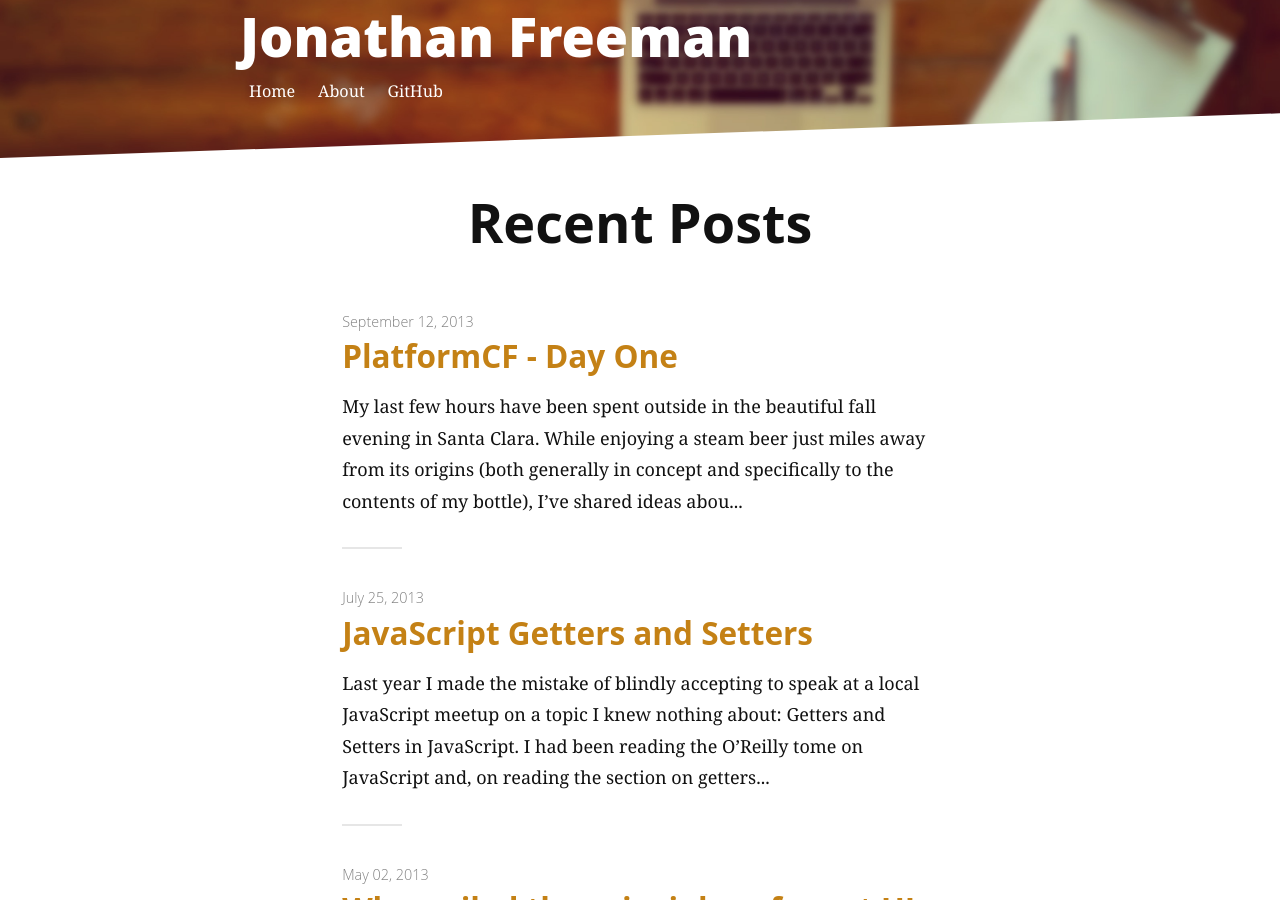
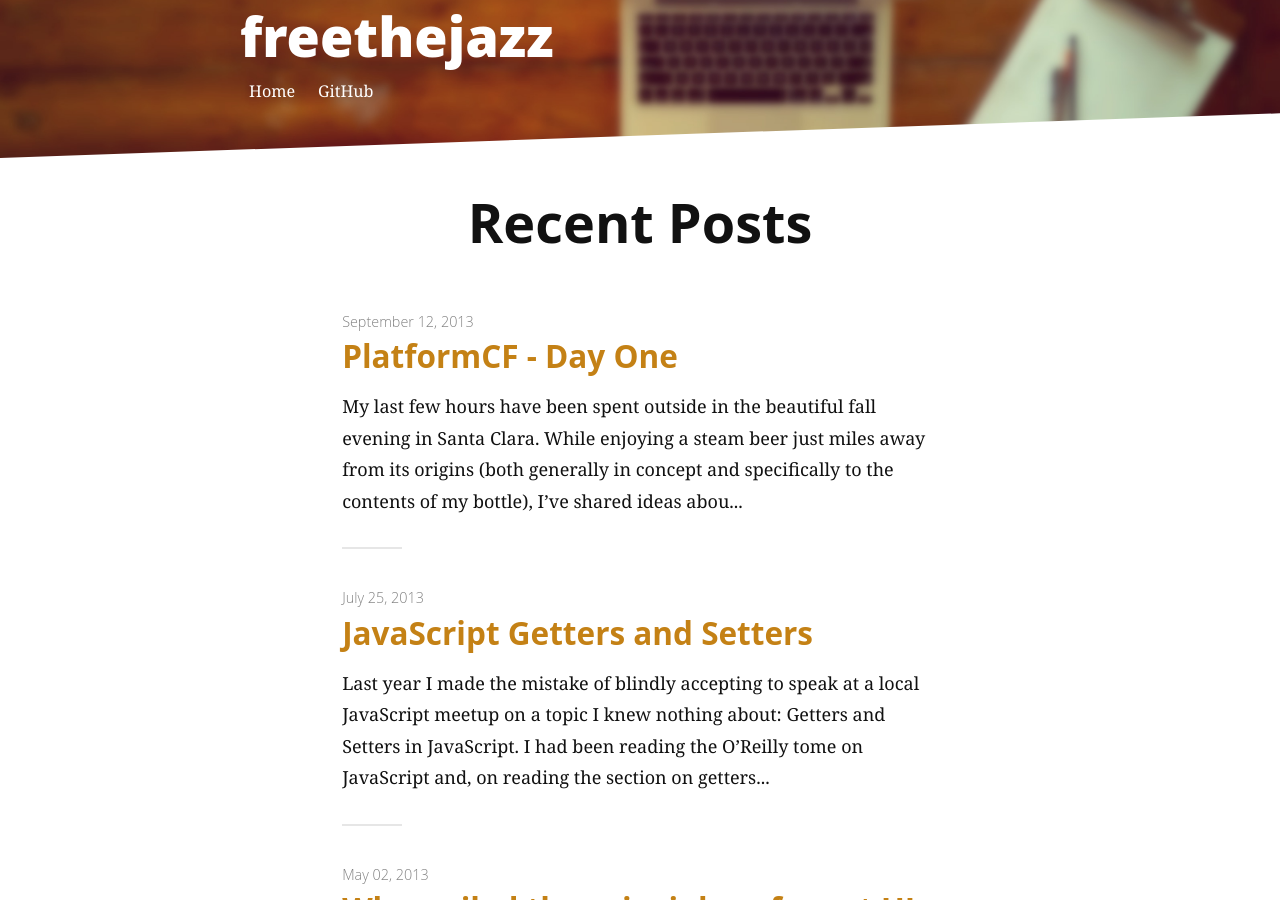
Before and after one commit to freethejazz/freethejazz.github.io, a Jekyll site: the page built from index.html, in a window 1280 px wide and 900 px high. Built offline with Jekyll 4.4.1, drawn with Linux system fonts in a browser that asks for light colours; nearby versions of some CDN libraries; Markdown is read by kramdown in place of the engine named in the settings; the list of posts is cut into pages by our own code.

Commit message:
Adds paginate gem, adjusts title, GFM FTW

```diff
--- a/_config.yml
+++ b/_config.yml
@@ -1,4 +1,4 @@
-title: Jonathan Freeman
+title: freethejazz
 description: Tech blog
 
 url: http://freethejazz.github.com/
@@ -6,15 +6,18 @@
 paginate_path: "blog/page:num/"
 permalink: blog/:title/
 
-markdown: kramdown
+gems: [ 'jekyll-paginate' ]
+
+markdown: redcarpet
 highlighter: pygments
 paginate: 5
+
+kramdown:
+  input: GFM
 
 navigation:
  - title: Home
    url: /index.html
- - title: About
-   url: /about.html
 
 social:
    github: freethejazz
```
